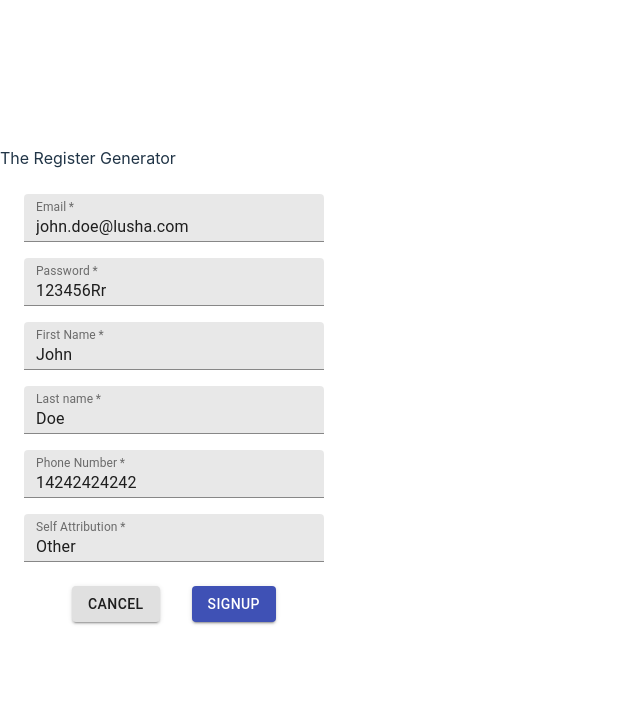
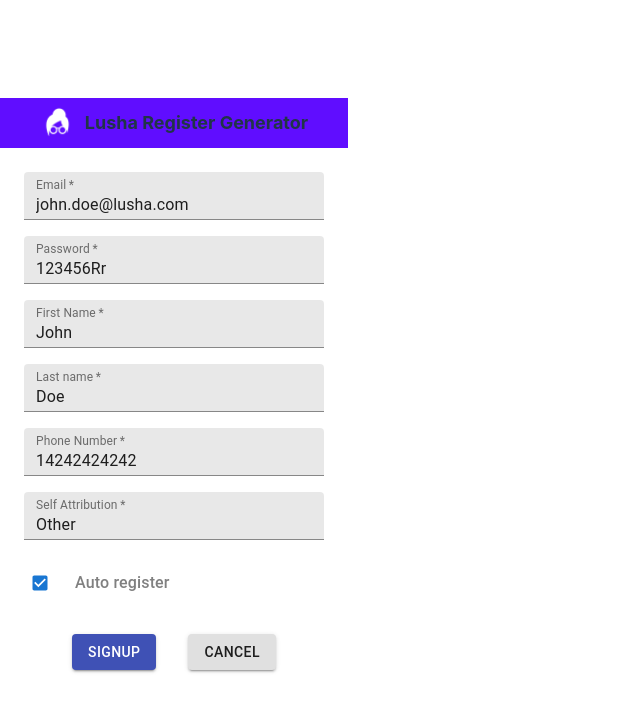
Before and after one commit to galezra/lusha-register-extension, a React (Vite) app: page / in a window 1280 px wide. Shown: the top 712 px of the page, without its empty margins (0-640 px from the left). Built offline with nearby package versions, Linux system fonts and the light colour scheme.

Commit message:
feat(form): add auto signup & generate random email

```diff
--- a/src/App.tsx
+++ b/src/App.tsx
@@ -1,12 +1,15 @@
 import Form from './components/Form';
 import Header from './components/Header';
-import reactLogo from './assets/react.svg';
 
 function App() {
+  const handleCloseForm = () => {
+    const popup = chrome?.extension?.getViews({ type: 'popup' })?.[0];
+    popup.close();
+  };
   return (
     <div className='App'>
       <Header />
-      <Form />
+      <Form onClose={handleCloseForm} />
     </div>
   );
 }
--- a/src/components/Form/index.tsx
+++ b/src/components/Form/index.tsx
@@ -1,6 +1,8 @@
-import React, { useState } from 'react';
 import { makeStyles } from '@material-ui/core';
 import TextField from '@material-ui/core/TextField';
+import Checkbox from '@mui/material/Checkbox';
+import Typography from '@mui/material/Typography';
+import FormControlLabel from '@mui/material/FormControlLabel';
 import Button from '@material-ui/core/Button';
 import useForm from './useForm';
 
@@ -23,7 +25,7 @@ const useStyles = makeStyles((theme: any) => ({
   },
 }));
 
-const Form = ({ handleClose }: any) => {
+const Form = ({ onClose }: any) => {
   const classes = useStyles();
   const { form, handleChange } = useForm();
 
@@ -98,12 +100,22 @@ const Form = ({ handleClose }: any) => {
         size='small'
         onChange={handleChange}
       />
+      <FormControlLabel
+        label={
+          <Typography variant='body1' fontWeight={540}>
+            Auto register
+          </Typography>
+        }
+        name='autoSignup'
+        style={{ color: 'grey', fontSize: '1px', alignSelf: 'flex-start' }}
+        control={<Checkbox name='autoSignup' checked={form.autoSignup} size='small' onChange={handleChange} />}
+      />
       <div>
-        <Button variant='contained' onClick={handleClose}>
-          Cancel
-        </Button>
         <Button type='submit' variant='contained' color='primary'>
           Signup
+        </Button>
+        <Button variant='contained' onClick={onClose}>
+          Cancel
         </Button>
       </div>
     </form>
--- a/src/components/Form/useForm.tsx
+++ b/src/components/Form/useForm.tsx
@@ -1,27 +1,24 @@
-import React, { useState } from 'react';
+import React, { useEffect, useState } from 'react';
 import { DEFAULT_FORM_VALUES, FORM_VALUE_KEY } from '../../constants/global';
+import { ISignup } from '../../constants/types';
 import useLocalStorage from '../../hooks/useLocalStorage';
-interface FormValues {
-  email: string;
-  password: string;
-  firstName: string;
-  lastName: string;
-  phoneNumber: string;
-  selfAttribution: string;
-}
 
 function useForm() {
-  const [localStorageValue, setLocalStorageValue] = useLocalStorage<FormValues>(FORM_VALUE_KEY, DEFAULT_FORM_VALUES);
-  const [form, setForm] = useState<FormValues>(localStorageValue);
+  const [localStorageValue, setLocalStorageValue] = useLocalStorage<ISignup>(FORM_VALUE_KEY, DEFAULT_FORM_VALUES);
+  const [form, setForm] = useState<ISignup>(localStorageValue);
+
+  useEffect(() => {
+    setLocalStorageValue(form);
+  }, [form]);
 
   function handleChange(event: React.ChangeEvent<HTMLInputElement>) {
-    const { name, value } = event.target;
+    const { name, value, checked } = event.target;
+    const inputValue = event.target.type === 'checkbox' ? checked : value;
+
     setForm({
       ...form,
-      [name]: value,
+      [name]: inputValue,
     });
-
-    setLocalStorageValue({ ...form, [name]: value });
   }
 
   return {
--- a/src/components/Header.tsx
+++ /dev/null
@@ -1,9 +0,0 @@
-function Header() {
-  return (
-    <div className=''>
-      <span className=''>The Register Generator</span>
-    </div>
-  );
-}
-
-export default Header;
--- /dev/null
+++ b/src/components/Header/index.tsx
@@ -0,0 +1,13 @@
+import { HeaderContainer, Title } from './style';
+import LushaLogo from '../../../public/lusha-logo.png';
+
+function Header() {
+  return (
+    <HeaderContainer>
+      <img width={35} src={LushaLogo} />
+      <Title>Lusha Register Generator</Title>
+    </HeaderContainer>
+  );
+}
+
+export default Header;
--- /dev/null
+++ b/src/components/Header/style.ts
@@ -0,0 +1,15 @@
+import styled from '@emotion/styled';
+
+export const HeaderContainer = styled.div`
+  display: flex;
+  align-items: center;
+  justify-content: center;
+  background-color: rgb(96 13 255);
+  height: 50px;
+`;
+
+export const Title = styled.div`
+  margin-inline-start: 10px;
+  font-size: 18px;
+  font-weight: 700;
+`;
--- a/src/constants/global.ts
+++ b/src/constants/global.ts
@@ -7,4 +7,5 @@ export const DEFAULT_FORM_VALUES = {
   lastName: 'Doe',
   phoneNumber: '14242424242',
   selfAttribution: 'Other',
+  autoSignup: true,
 };
--- a/src/constants/types.ts
+++ b/src/constants/types.ts
@@ -1,8 +1,9 @@
 export interface ISignup {
   email: string;
+  password: string;
   firstName: string;
   lastName: string;
-  password: string;
   phoneNumber: string;
   selfAttribution: string;
+  autoSignup: boolean;
 }
```
Also changed, not shown: src/utils/Signup.ts (+8 -3 lines), src/utils/global.ts (added, +8 -0 lines), public/lusha-logo.png (added).
